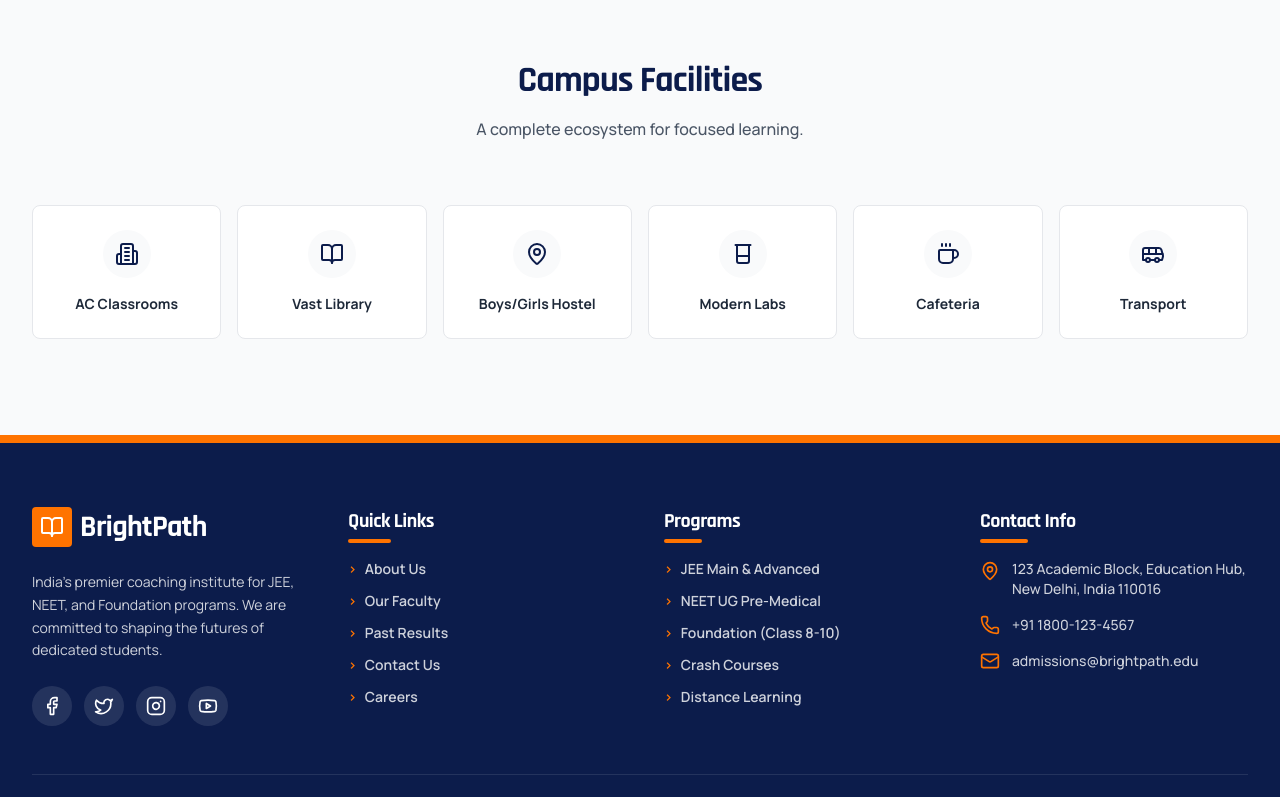
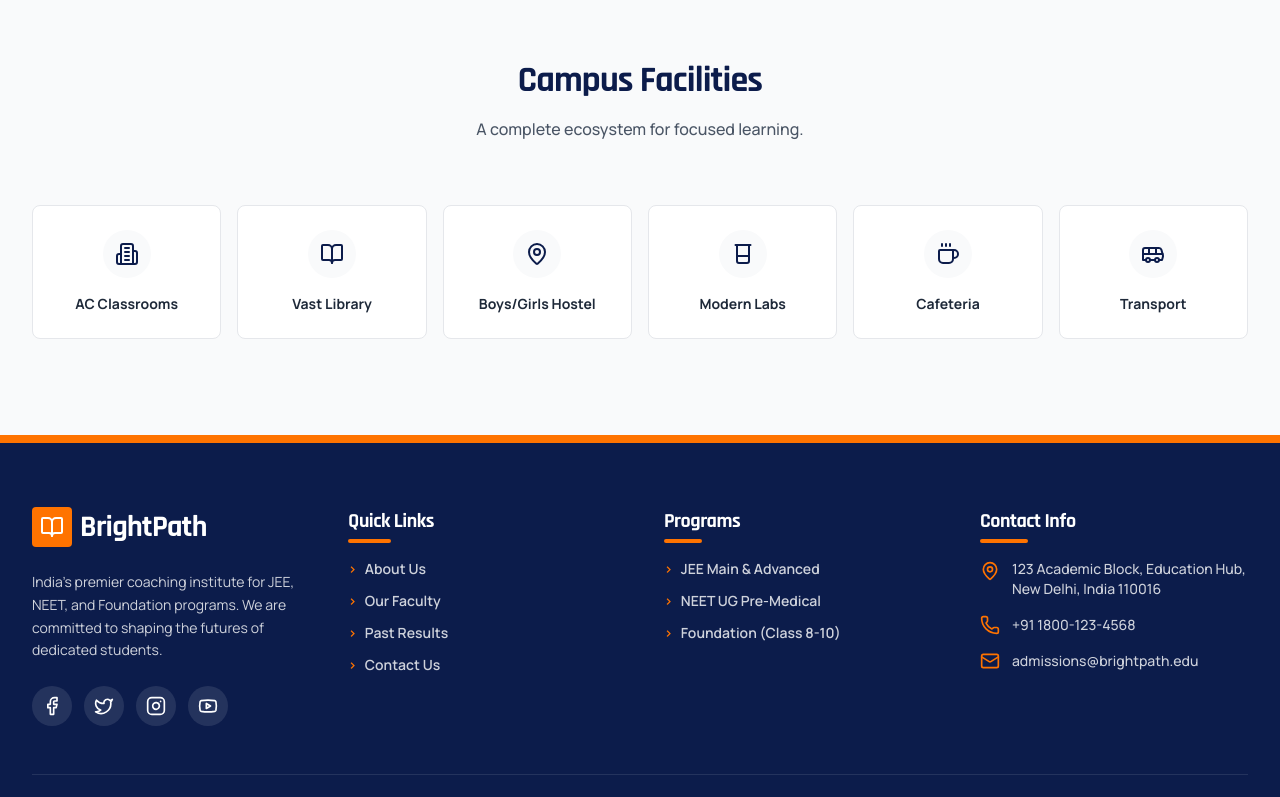
Before and after one commit to aksri648/coaching_web_2, a React (Vite) app: page /about in a window 1280 px wide. Shown: the part 2000-2797 px from the top of the page. Built offline with nearby package versions, Linux system fonts and the light colour scheme.

Commit message:
Added Map and Working

```diff
--- /dev/null
+++ b/src/components/ui/mapembed.tsx
@@ -0,0 +1,18 @@
+import React from "react";
+
+const MapEmbed = () => {
+  return (
+    <iframe
+      src="https://www.google.com/maps/embed?pb=!1m18!1m12!1m3!1d3608.8080901514577!2d55.277034!3d25.243388!2m3!1f0!2f0!3f0!3m2!1i1024!2i768!4f13.1!3m3!1m2!1s0x3e5f436c026f062b%3A0x213fb863a122fd15!2sAustria%20Business%20Center%20-%20Serviced%20Offices%2C%20Virtual%20Offices%2C%20Workspace%2C%20Coworking%20Offices!5e0!3m2!1sen!2sin!4v1774013514420!5m2!1sen!2sin"
+      width="100%"
+      height="450"
+      style={{ border: 0 }}
+      allowFullScreen
+      loading="lazy"
+      referrerPolicy="no-referrer-when-downgrade"
+      title="Business Location"
+    ></iframe>
+  );
+};
+
+export default MapEmbed;
--- a/src/content/site-content.ts
+++ b/src/content/site-content.ts
@@ -13,7 +13,7 @@ export const navbarTickerItems = [
   "Admissions Open 2025-26",
   "JEE Advanced Batch Results: 95 selections",
   "NEET Batch Results: 120 selections",
-  "Register for Scholarship Test Now!",
+  // "Register for Scholarship Test Now!",
 ] as const;
 
 export const footerContent = {
@@ -25,18 +25,18 @@ export const footerContent = {
     { label: "Our Faculty", href: "/faculty" },
     { label: "Past Results", href: "/results" },
     { label: "Contact Us", href: "/contact" },
-    { label: "Careers", href: "#" },
+    // { label: "Careers", href: "#" },
   ],
   programs: [
     { label: "JEE Main & Advanced", href: "/courses" },
     { label: "NEET UG Pre-Medical", href: "/courses" },
     { label: "Foundation (Class 8-10)", href: "/courses" },
-    { label: "Crash Courses", href: "/courses" },
-    { label: "Distance Learning", href: "/courses" },
+    // { label: "Crash Courses", href: "/courses" },
+    // { label: "Distance Learning", href: "/courses" },
   ],
   contact: {
     address: "123 Academic Block, Education Hub, New Delhi, India 110016",
-    phone: "+91 1800-123-4567",
+    phone: "+91 1800-123-4568",
     email: "admissions@brightpath.edu",
   },
   legalLinks: [
@@ -223,6 +223,7 @@ export const resultsContent = {
       ["2024", "124", "456", "342"],
       ["2023", "108", "398", "289"],
       ["2022", "92", "345", "210"],
+      ["2022", "92", "345", "210"],
     ],
   },
 } as const;
@@ -383,6 +384,14 @@ export const mockData = {
       experience: "10+ Years",
       imageUrl: "https://images.unsplash.com/photo-1580489944761-15a19d654956?w=400&h=400&fit=crop",
     },
+    {
+      id: "f5",
+      name: "Dr. Sumita Patel",
+      subject: "Biology",
+      qualification: "MBBS, AIIMS Delhi",
+      experience: "10+ Years",
+      imageUrl: "https://images.unsplash.com/photo-1580489944761-15a19d654956?w=400&h=400&fit=crop",
+    },
   ] satisfies Faculty[],
   results: [
     {
--- a/src/pages/contact.tsx
+++ b/src/pages/contact.tsx
@@ -8,6 +8,7 @@ import { useToast } from "@/hooks/use-toast";
 import { Button } from "@/components/ui/button";
 import { Input } from "@/components/ui/input";
 import { Textarea } from "@/components/ui/textarea";
+import MapEmbed from "@/components/ui/mapembed";
 import { Card, CardContent } from "@/components/ui/card";
 import {
   Form,
@@ -125,10 +126,8 @@ export default function Contact() {
                   </div>
                 </div>
 
-                {/* Map Placeholder */}
-                <div className="mt-10 h-48 bg-gray-100 rounded-md border border-gray-200 flex flex-col items-center justify-center text-gray-400">
-                  <MapPin className="h-8 w-8 mb-2 opacity-50" />
-                  <span className="font-bold text-sm uppercase tracking-wide">{contactContent.info.mapPlaceholder}</span>
+                <div className="mt-10 rounded-md border border-gray-200 overflow-hidden">
+                  <MapEmbed />
                 </div>
               </CardContent>
             </Card>
```
